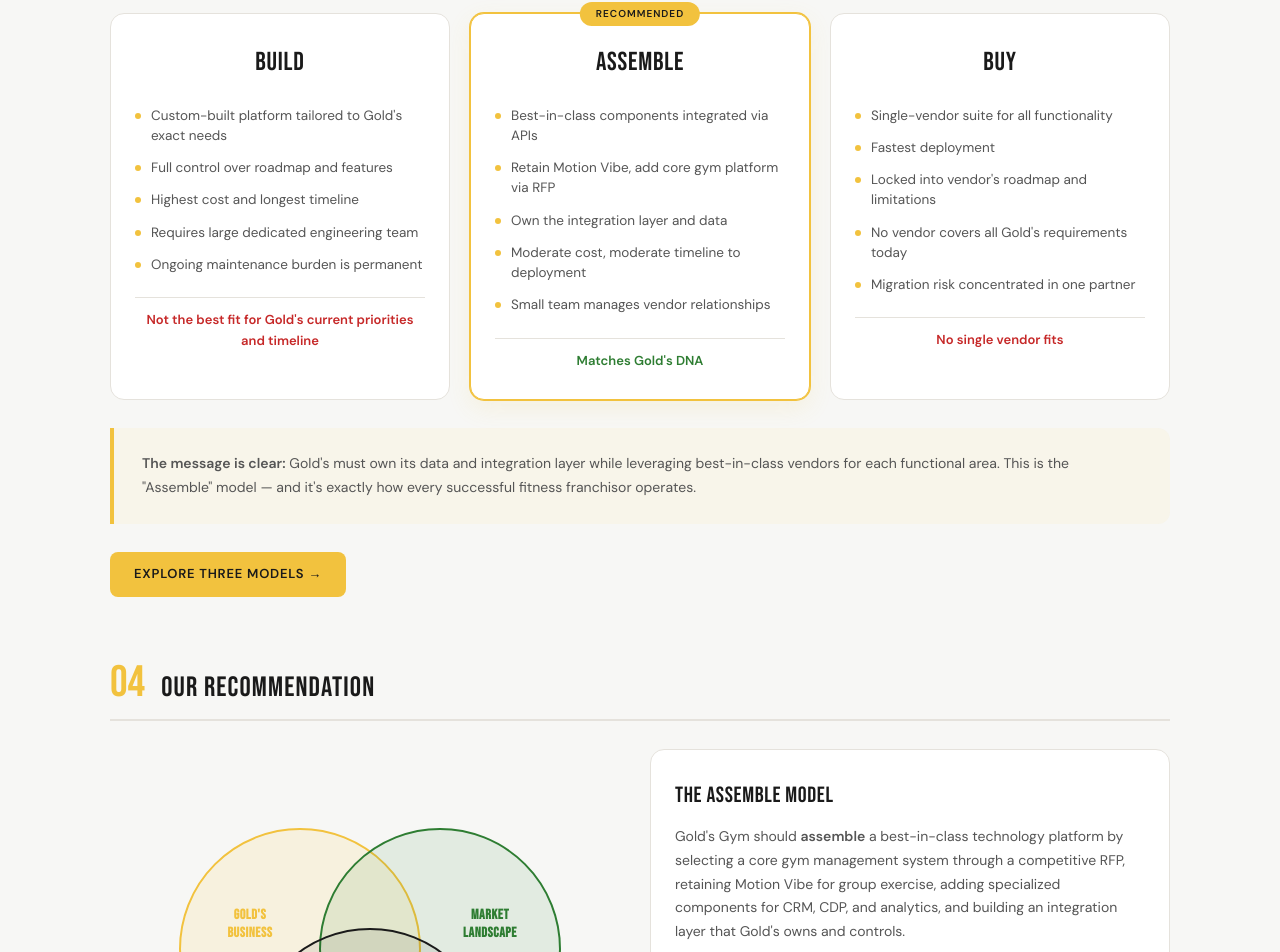
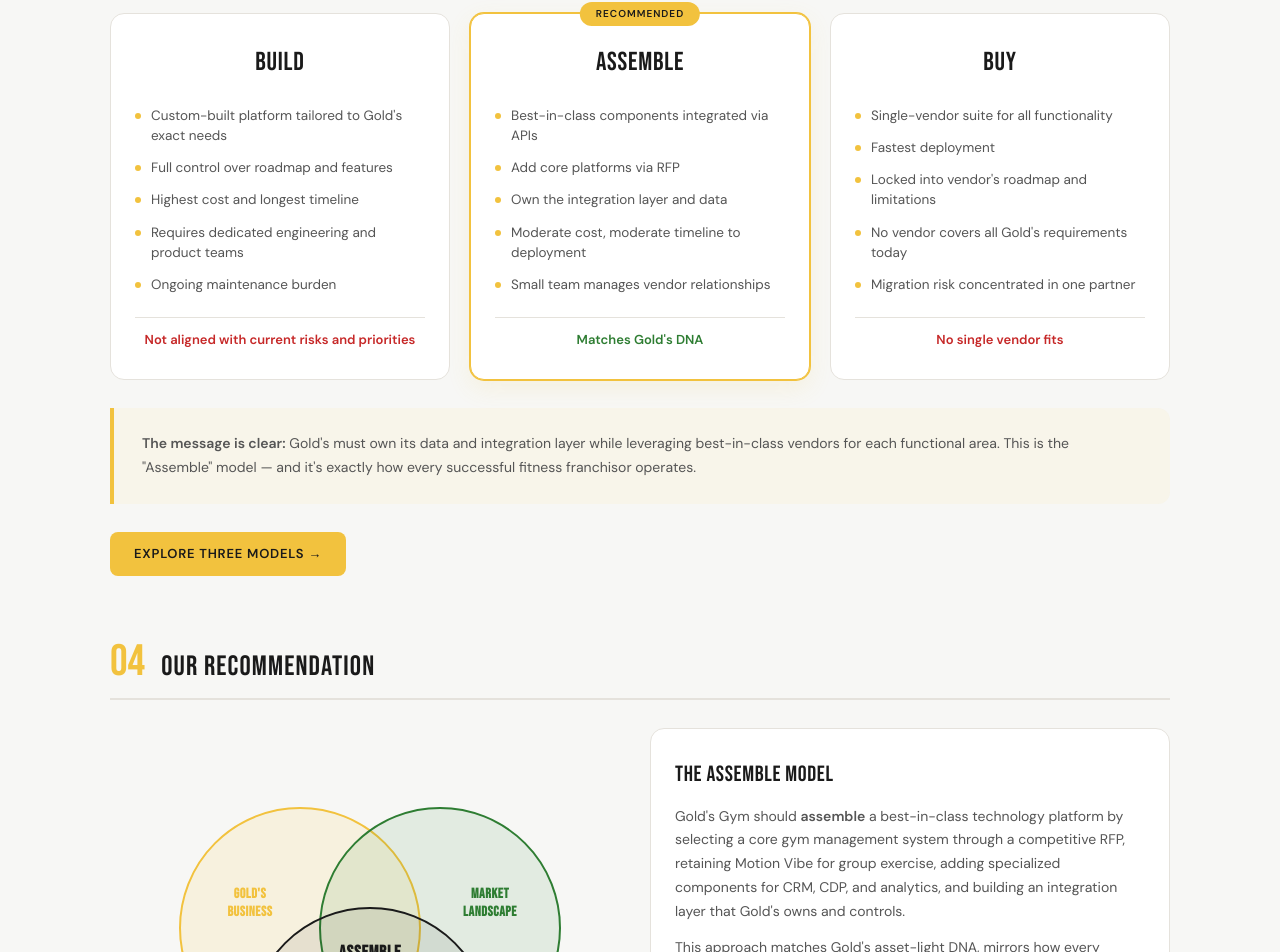
Before and after one commit to mattmasteller/golds-gym-one-system, a plain HTML site: page Deliverables/web2/index.html in a window 1280 px wide. Shown: the part 2227-3179 px from the top of the page. Drawn offline with Linux system fonts and the light colour scheme.

Commit message:
Refine "Build" section in index.html to clarify team requirements and maintenance burden. Update verdict language to better align with current risks and priorities. Adjust recommendations for integration strategy to enhance clarity.

```diff
--- a/Deliverables/web2/index.html
+++ b/Deliverables/web2/index.html
@@ -166,16 +166,16 @@
         <li>Custom-built platform tailored to Gold's exact needs</li>
         <li>Full control over roadmap and features</li>
         <li>Highest cost and longest timeline</li>
-        <li>Requires large dedicated engineering team</li>
-        <li>Ongoing maintenance burden is permanent</li>
+        <li>Requires dedicated engineering and product teams</li>
+        <li>Ongoing maintenance burden</li>
       </ul>
-      <div class="verdict" style="color: var(--red);">Not the best fit for Gold's current priorities and timeline</div>
+      <div class="verdict" style="color: var(--red);">Not aligned with current risks and priorities</div>
     </div>
     <div class="col recommended">
       <div class="col-title">ASSEMBLE</div>
       <ul>
         <li>Best-in-class components integrated via APIs</li>
-        <li>Retain Motion Vibe, add core gym platform via RFP</li>
+        <li>Add core platforms via RFP</li>
         <li>Own the integration layer and data</li>
         <li>Moderate cost, moderate timeline to deployment</li>
         <li>Small team manages vendor relationships</li>
```
